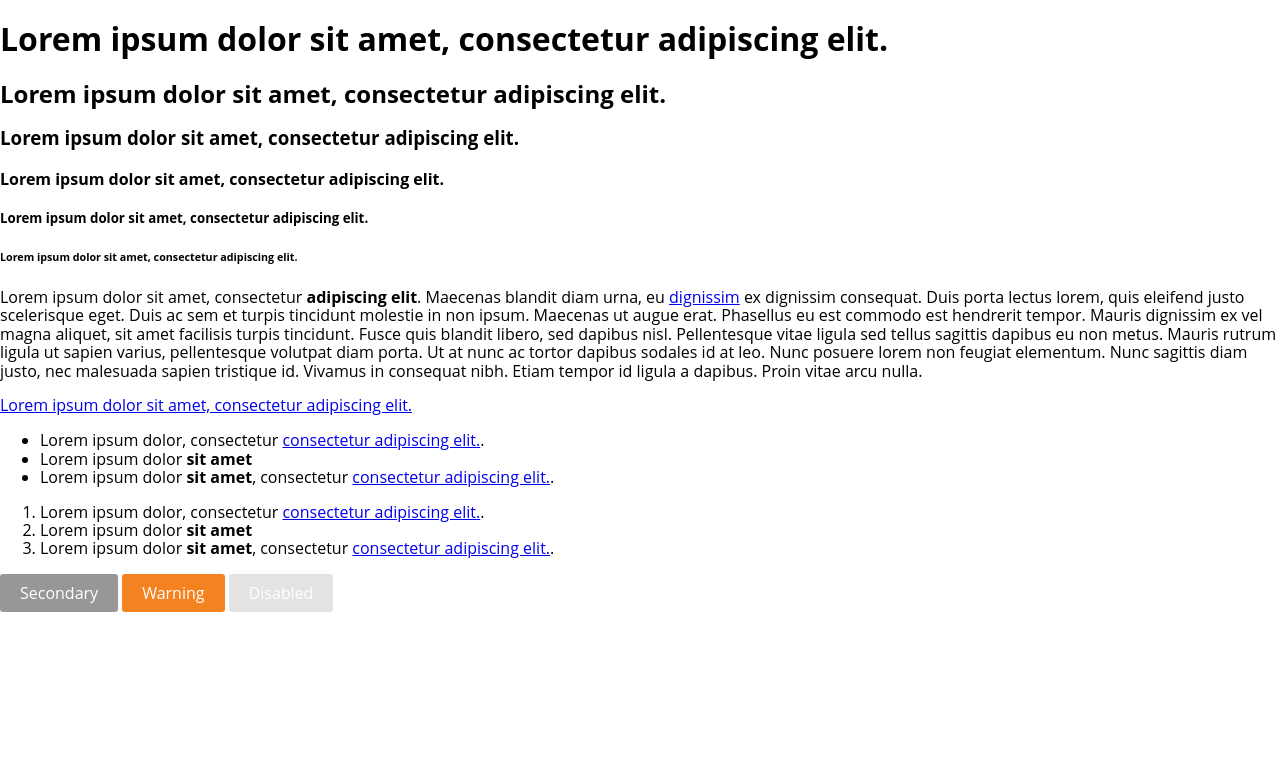
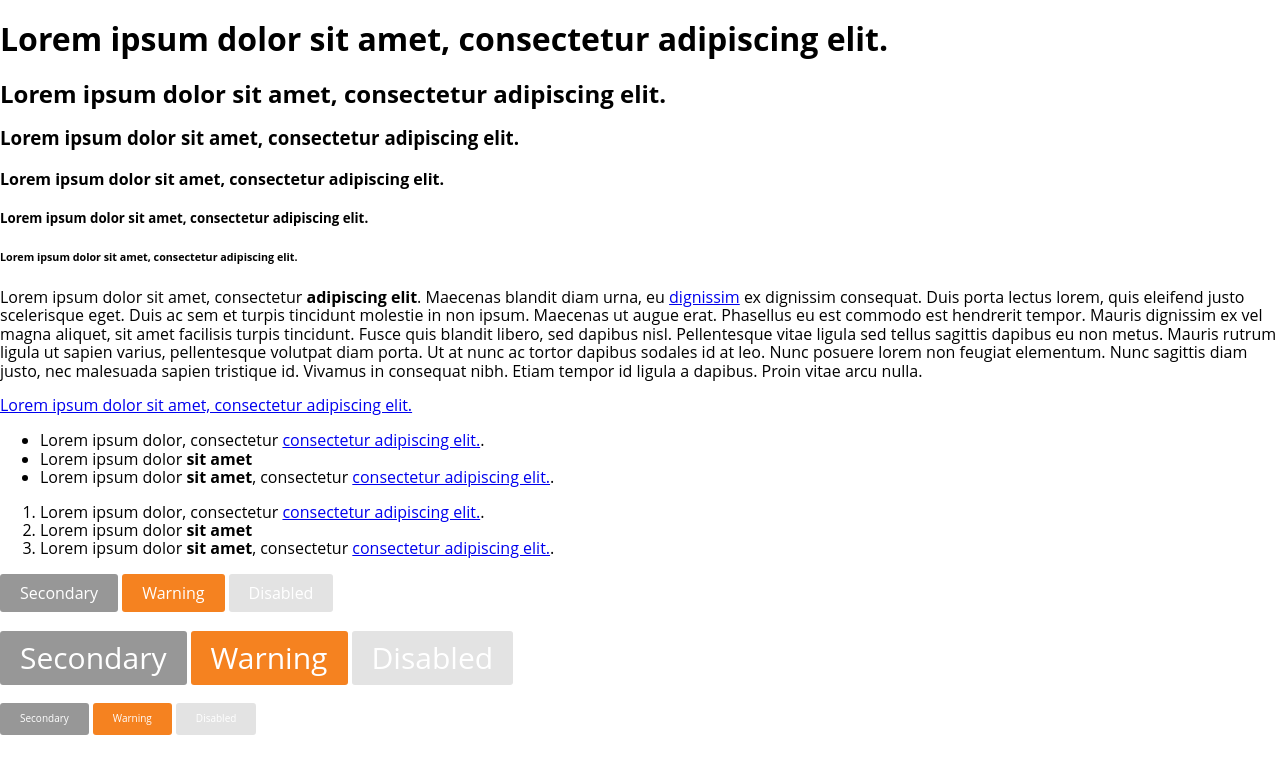
Before and after one commit to bartekbugala/admin-panel-v3, a plain HTML site: page styleguide.html in a window 1280 px wide. Drawn offline with Linux system fonts and the light colour scheme.

Commit message:
update styleguide

```diff
--- a/sass/components/_buttons.scss
+++ b/sass/components/_buttons.scss
@@ -34,3 +34,11 @@
         background-color: $warning-color-hover;
     }
 }
+
+.btn-lg {
+    font-size: 30px;
+}
+
+.btn-sm {
+    font-size: 10px;
+}
--- a/styleguide.html
+++ b/styleguide.html
@@ -38,4 +38,14 @@
     <a href="#" role="button" class="btn btn-secondary">Secondary</a>
     <a href="#" role="button" class="btn btn-warning">Warning</a>
     <a href="#" role="button" class="btn btn-disabled">Disabled</a>
+    <br>
+    <br>
+    <a href="#" role="button" class="btn btn-secondary btn-lg">Secondary</a>
+    <a href="#" role="button" class="btn btn-warning btn-lg">Warning</a>
+    <a href="#" role="button" class="btn btn-disabled btn-lg">Disabled</a>
+    <br>
+    <br>
+    <a href="#" role="button" class="btn btn-secondary btn-sm">Secondary</a>
+    <a href="#" role="button" class="btn btn-warning btn-sm">Warning</a>
+    <a href="#" role="button" class="btn btn-disabled btn-sm">Disabled</a>
 </body>
```
Also changed, not shown: index.html (+1 -1 lines), css/style.css, 1 other file.
